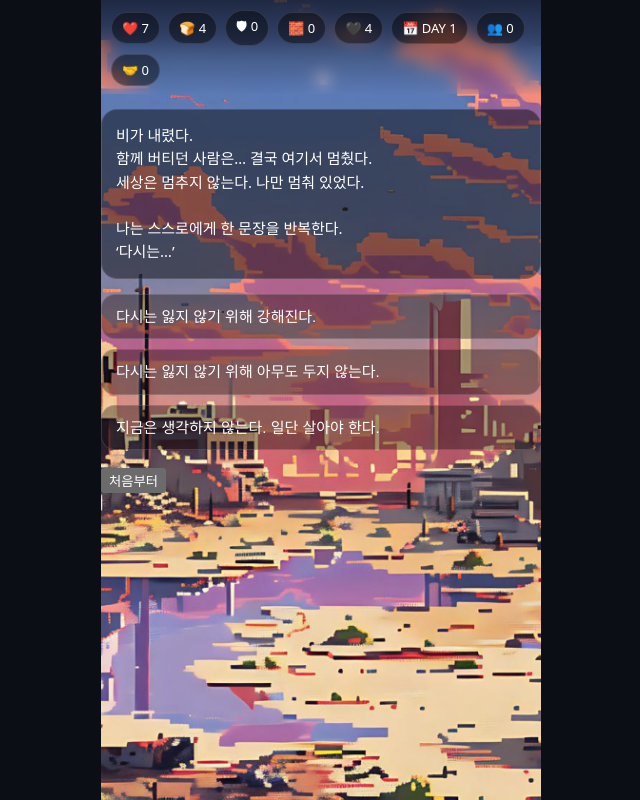
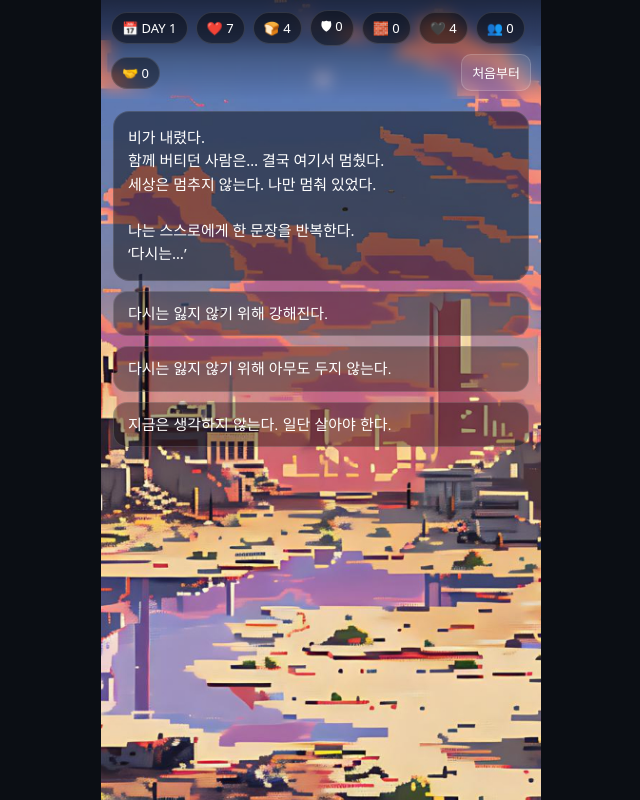
Before and after one commit to KangYunJeong210/story_game_survival, a plain HTML site: page index.html in a window 1280 px wide. Shown: the whole page, without its empty margins (319-959 px from the left). Drawn offline with Linux system fonts and the light colour scheme.

Commit message:
Update index.html

```diff
--- a/index.html
+++ b/index.html
@@ -3,35 +3,32 @@
 <head>
   <meta charset="utf-8" />
   <meta name="viewport" content="width=device-width, initial-scale=1, viewport-fit=cover" />
-  <title>아포칼립스 스토리 게임</title>
+  <title>남겨진 사람</title>
   <link rel="stylesheet" href="style.css" />
 </head>
+
 <body>
   <main id="game" role="application" aria-label="스토리 게임">
-    <div id="overlay" aria-hidden="true"></div>
-    <div id="toastLayer" aria-live="polite" aria-atomic="true"></div>
-<div id="toastLayer" aria-live="polite" aria-atomic="true"></div>
-    <header id="hud" aria-label="상태">
+    <header id="hud">
       <div class="hud-row">
-        <span class="hud-pill" id="hp">❤️ 0</span>
-        <span class="hud-pill" id="food">🍔 0</span>
-        <span class="hud-pill" id="power">🦾 0</span>
+        <span class="hud-pill" id="day">📅 DAY 1</span>
+        <span class="hud-pill" id="hp">❤️ 7</span>
+        <span class="hud-pill" id="food">🍞 4</span>
+        <span class="hud-pill" id="power">🛡 0</span>
         <span class="hud-pill" id="distance">🧱 0</span>
-        <span class="hud-pill" id="loss">🖤 0</span>
-        <span class="hud-pill" id="day">📅 DAY 1</span>
+        <span class="hud-pill" id="loss">🖤 4</span>
         <span class="hud-pill" id="party">👥 0</span>
-<span class="hud-pill" id="trust">🤝 0</span>
+        <span class="hud-pill" id="trust">🤝 0</span>
+        <button id="restart" type="button" class="restart">처음부터</button>
       </div>
     </header>
 
-    <section id="ui" aria-live="polite">
-      <p id="text"></p>
+    <!-- 토스트 레이어 -->
+    <div id="toastLayer" aria-live="polite" aria-atomic="true"></div>
 
+    <section id="panel">
+      <div id="text" aria-label="스토리 텍스트"></div>
       <div id="choices" aria-label="선택지"></div>
-
-      <div id="controls">
-        <button id="restart" type="button">처음부터</button>
-      </div>
     </section>
   </main>
 
```
